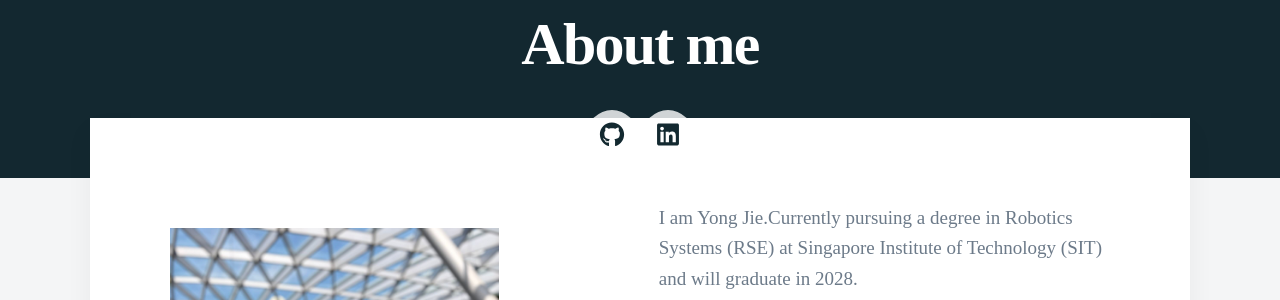
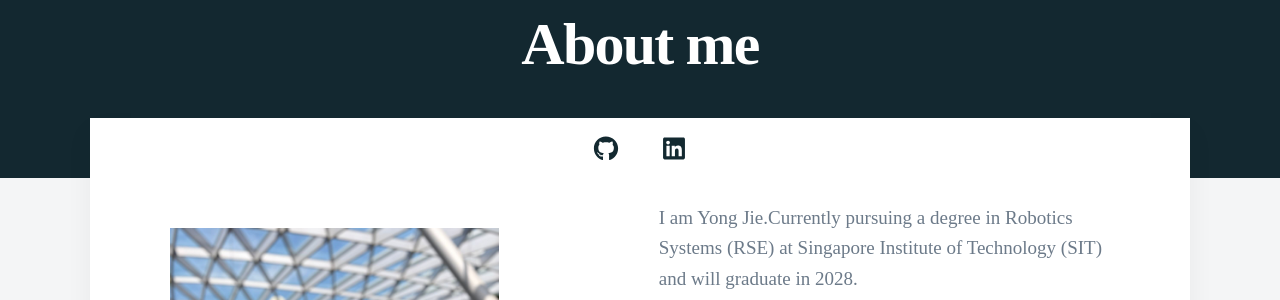
Before and after one commit to YongJiee/YongJiee.github.io, a Jekyll site: the page built from _pages/about.md, in a window 1280 px wide. Shown: the part 232-532 px from the top of the page. Built offline with Jekyll 4.4.1, drawn with Linux system fonts in a browser that asks for light colours; nearby versions of some CDN libraries.

Commit message:
Upadate on phone working but website need fix

```diff
--- a/_sass/_includes/_hero.scss
+++ b/_sass/_includes/_hero.scss
@@ -8,9 +8,7 @@
   margin-top: 0px;
   padding: 60px 0 100px;
   background: $hero-background-color;
-
-	// Fix 1: Allow auto height on mobile, fixed height on larger screens
-	height: auto !important;
+  height: auto !important; // allow full content height on mobile
 
   @include mq(tabletp) {
     margin-top: 25px;
@@ -23,61 +21,68 @@
     padding: 160px 0 220px;
   }
 
-	// Fix 2: Wrap content inside hero to push it down below header
   .wrap {
+    padding-top: 120px; // ensures content is pushed below fixed nav
     position: relative;
     z-index: 2;
-		padding-top: 120px; // Push content down below fixed navbar
     text-align: center;
   }
 
-	// Fix 3: Don't offset content on mobile, only shift on tablet and up
-	h1,
-	p,
-	.socials {
+  h1 {
     position: relative;
     top: 0;
 
     @include mq(tabletp) {
       top: -70px;
-		}
+      white-space: pre-line;
     }
 
-	h1 {
     color: $hero-text-color;
-
-		@include mq(tabletp) {
-			white-space: pre-line;
-		}
+    margin-bottom: 0.5rem;
   }
 
   p {
-		color: rgba($hero-text-color, 0.85);
+    position: relative;
+    top: 0;
 
     @include mq(tabletp) {
+      top: -70px;
       margin-top: 25px;
     }
 
     @include mq(laptop) {
       margin-top: 30px;
     }
+
+    color: rgba($hero-text-color, 0.85);
+    font-size: 1.1rem;
+    margin-bottom: 1.5rem;
   }
 
   .socials {
-		margin-top: 15px;
+    position: relative;
+    top: 0; // don't lift on mobile
+    display: flex;
+    justify-content: center;
+    gap: 1rem;
+    margin-top: 1.5rem;
 
     @include mq(tabletp) {
-			margin-top: 25px;
+      top: -40px;
+      margin-top: 1rem;
     }
 
     @include mq(laptop) {
-			margin-top: 30px;
+      top: -50px;
+      margin-top: 1.5rem;
     }
   }
 
   .socials__item__link {
     background: rgba($hero-text-color, 0.8);
     color: $hero-background-color;
+    padding: 0.5rem;
+    border-radius: 50%;
 
     &:hover {
       background: $hero-text-color;
@@ -94,7 +99,6 @@
   background-position: center;
   background-repeat: no-repeat;
   background-size: cover;
-	z-index: 0;
 }
 
 .hero__overlay {
@@ -104,5 +108,4 @@
   bottom: 0;
   left: 0;
   background: rgba($hero-background-color, $overlay-opacity);
-	z-index: 1;
 }
```
Lines whose indentation alone changed are shown as unchanged.
